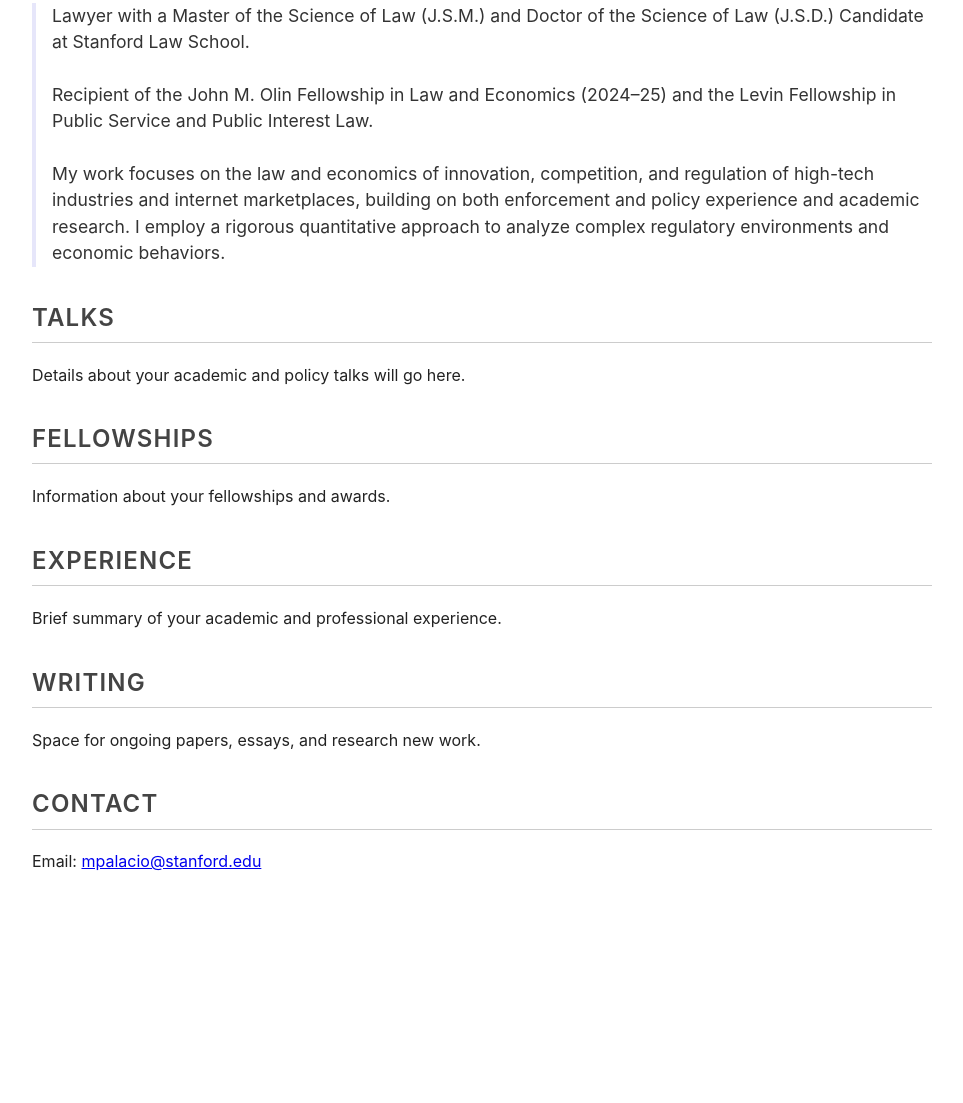
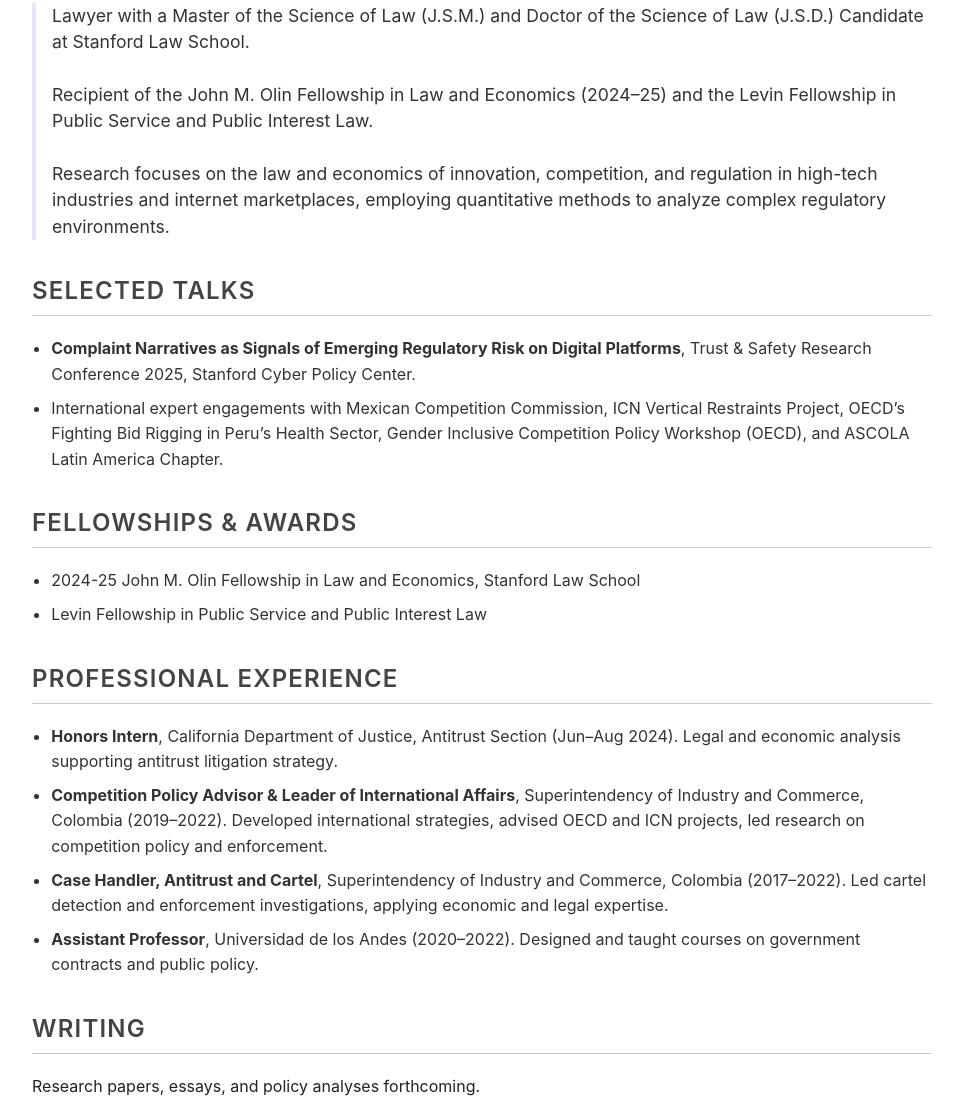
Before and after one commit to Mmpalacio/mmpalacio.github.io, a plain HTML site: page index.html in a window 1280 px wide. Shown: the part 305-1408 px from the top of the page, without its empty margins (158-1121 px from the left). Before the commit the page ends 1244 px from the top, so only its background shows below. Drawn offline with Linux system fonts and the light colour scheme.

Commit message:
Update index.html

```diff
--- a/index.html
+++ b/index.html
@@ -3,7 +3,7 @@
 <head>
   <meta charset="UTF-8" />
   <meta name="viewport" content="width=device-width, initial-scale=1" />
-  <title>Maria Manuela Palacio Villarreal - Professional Webpage</title>
+  <title>Maria Manuela Palacio Villarreal - Stanford Law School</title>
   <style>
     body {
       font-family: -apple-system, BlinkMacSystemFont, "Segoe UI", Roboto, Helvetica, Arial, sans-serif;
@@ -66,6 +66,14 @@
       border-left: 4px solid #E6E6FA; /* Lavender */
       padding-left: 1rem;
     }
+    ul {
+      padding-left: 1.2rem;
+      list-style-type: disc;
+      color: #333;
+    }
+    ul li {
+      margin-bottom: 0.5rem;
+    }
     @media (max-width: 600px) {
       body {
         padding: 1rem 0.5rem;
@@ -83,7 +91,7 @@
     <div class="contact">
       <p>Email: <a href="mailto:mpalacio@stanford.edu">mpalacio@stanford.edu</a></p>
       <p>J.S.D. Candidate, Stanford Law School</p>
-      <p>John M. Olin Fellow - Law & Economics</p>
+      <p>John M. Olin Fellow — Law & Economics</p>
     </div>
     <nav>
       <a href="#talks">Talks</a>
@@ -97,27 +105,38 @@
   <div class="bio">
     Lawyer with a Master of the Science of Law (J.S.M.) and Doctor of the Science of Law (J.S.D.) Candidate at Stanford Law School.<br><br>
     Recipient of the John M. Olin Fellowship in Law and Economics (2024–25) and the Levin Fellowship in Public Service and Public Interest Law.<br><br>
-    My work focuses on the law and economics of innovation, competition, and regulation of high-tech industries and internet marketplaces, building on both enforcement and policy experience and academic research. I employ a rigorous quantitative approach to analyze complex regulatory environments and economic behaviors.
+    Research focuses on the law and economics of innovation, competition, and regulation in high-tech industries and internet marketplaces, employing quantitative methods to analyze complex regulatory environments.
   </div>
 
   <section id="talks">
-    <h2>Talks</h2>
-    <p>Details about your academic and policy talks will go here.</p>
+    <h2>Selected Talks</h2>
+    <ul>
+      <li><strong>Complaint Narratives as Signals of Emerging Regulatory Risk on Digital Platforms</strong>, Trust & Safety Research Conference 2025, Stanford Cyber Policy Center.</li>
+      <li>International expert engagements with Mexican Competition Commission, ICN Vertical Restraints Project, OECD’s Fighting Bid Rigging in Peru’s Health Sector, Gender Inclusive Competition Policy Workshop (OECD), and ASCOLA Latin America Chapter.</li>
+    </ul>
   </section>
 
   <section id="fellowships">
-    <h2>Fellowships</h2>
-    <p>Information about your fellowships and awards.</p>
+    <h2>Fellowships & Awards</h2>
+    <ul>
+      <li>2024-25 John M. Olin Fellowship in Law and Economics, Stanford Law School</li>
+      <li>Levin Fellowship in Public Service and Public Interest Law</li>
+    </ul>
   </section>
 
   <section id="experience">
-    <h2>Experience</h2>
-    <p>Brief summary of your academic and professional experience.</p>
+    <h2>Professional Experience</h2>
+    <ul>
+      <li><strong>Honors Intern</strong>, California Department of Justice, Antitrust Section (Jun–Aug 2024). Legal and economic analysis supporting antitrust litigation strategy.</li>
+      <li><strong>Competition Policy Advisor & Leader of International Affairs</strong>, Superintendency of Industry and Commerce, Colombia (2019–2022). Developed international strategies, advised OECD and ICN projects, led research on competition policy and enforcement.</li>
+      <li><strong>Case Handler, Antitrust and Cartel</strong>, Superintendency of Industry and Commerce, Colombia (2017–2022). Led cartel detection and enforcement investigations, applying economic and legal expertise.</li>
+      <li><strong>Assistant Professor</strong>, Universidad de los Andes (2020–2022). Designed and taught courses on government contracts and public policy.</li>
+    </ul>
   </section>
 
   <section id="writing">
     <h2>Writing</h2>
-    <p>Space for ongoing papers, essays, and research new work.</p>
+    <p>Research papers, essays, and policy analyses forthcoming.</p>
   </section>
 
   <section id="contact">
```
